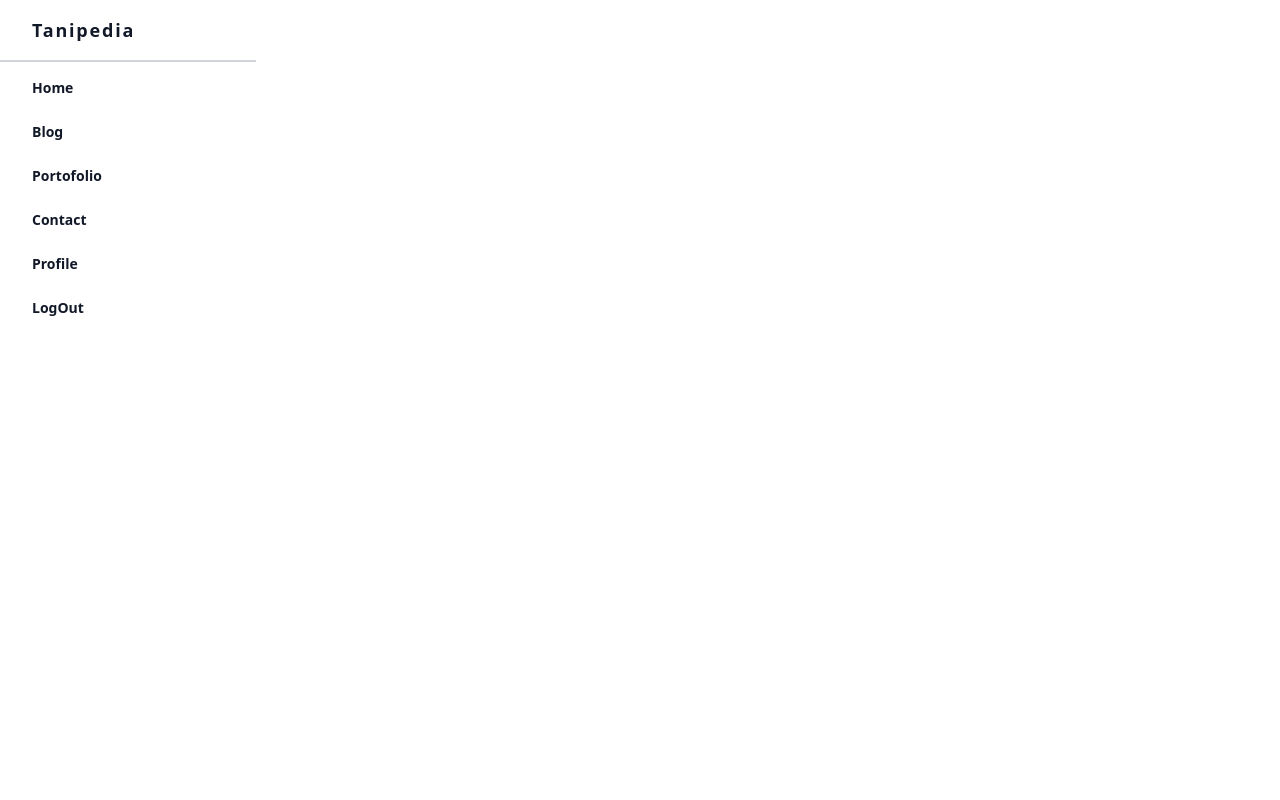
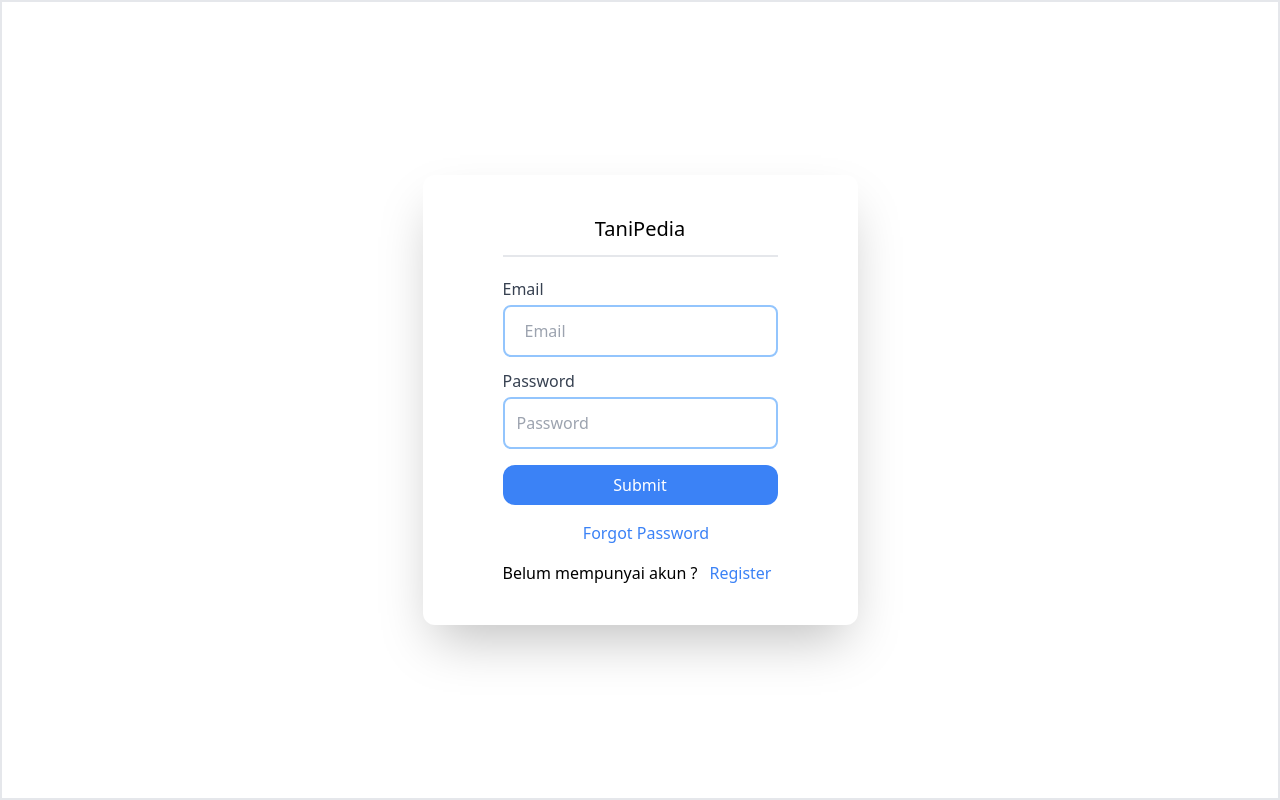
Before and after one commit to maulanairfanf/Learn-React, a React (Create React App) app: page /Login in a window 1280 px wide. Built offline with nearby package versions, Linux system fonts and the light colour scheme; no server answers.

Commit message:
complete login logout

```diff
--- a/src/Routes.js
+++ b/src/Routes.js
@@ -1,18 +1,20 @@
-import React, { Component } from "react";
+import React from "react";
 import { BrowserRouter as Router, Switch, Route } from "react-router-dom";
-import DashboardAuth from "./component/AuthPages/DashboardAuth";
 import Dashboard from "./component/Pages/Dashboard";
+import PrivateRoute from "./component/PrivateRoute";
+import Login from "./component/AuthPages/Login";
+import ForgotPassword from "./component/AuthPages/ForgotPassword";
+
+import Register from "./component/AuthPages/Register";
 class Routes extends React.Component {
   render() {
     return (
       <Router>
         <Switch>
-          <Route exact path="/">
-            <DashboardAuth />
-          </Route>
-          <Route path="/">
-            <Dashboard />
-          </Route>
+          <Route exact path="/Login" component={Login} />{" "}
+          <Route  path="/Register" component={Register} />{" "}
+          <Route  path="/ForgotPassword" component={ForgotPassword} />
+          <PrivateRoute path="/" component={Dashboard} />
         </Switch>
       </Router>
     );
--- a/src/component/AuthPages/DashboardAuth.js
+++ /dev/null
@@ -1,25 +0,0 @@
-import React from "react";
-import { Switch, Route, Router } from "react-router-dom";
-import ForgotPassword from "./ForgotPassword";
-import Login from "./Login";
-import Register from "./Register";
-
-const DashboardAuth = () => {
-  return (
-    <Router>
-      <Switch>
-        <Route exeact to="/">
-          <Login />
-        </Route>
-        <Route to="/Register">
-          <Register />
-        </Route>
-        <Route to="/ForgotPassword">
-          <ForgotPassword />
-        </Route>
-      </Switch>
-    </Router>
-  );
-};
-
-export default DashboardAuth;
--- a/src/component/Pages/Dashboard.js
+++ b/src/component/Pages/Dashboard.js
@@ -14,7 +14,7 @@ const Dashboard = ({ handleLogged }) => {
       <Router>
         <SideBar />
         <Switch>
-          <PrivateRoute path="/Home">
+          <PrivateRoute exact path="/">
             <Home />
           </PrivateRoute>
           <PrivateRoute path="/Blog">
--- a/src/component/Sidebar/Logout.js
+++ b/src/component/Sidebar/Logout.js
@@ -27,12 +27,12 @@ export const Logout = ({ isLogged }) => {
           <p>{error}</p>
         </div>
       )}
-      <a
+      <button
         className="block px-4 py-2 mt-2 text-sm font-semibold text-gray-900 bg-transparent rounded-lg hover:text-gray-900 cursor-pointer focus:text-gray-900 hover:bg-gray-200 focus:bg-gray-200 focus:outline-none focus:shadow-outline"
         onClick={handleLogout}
       >
         LogOut
-      </a>
+      </button>
     </>
   );
 };
--- a/src/component/privateRoute.js
+++ b/src/component/privateRoute.js
@@ -12,7 +12,7 @@ export default function PrivateRoute({ component: Component, ...rest }) {
         return currentUser ? (
           <Component {...props} />
         ) : (
-          <Redirect to="/login" />
+          <Redirect to="/Login" />
         );
       }}
     ></Route>
```
Also changed, not shown: 1 other file (tests, documents, lock files or other folders).
